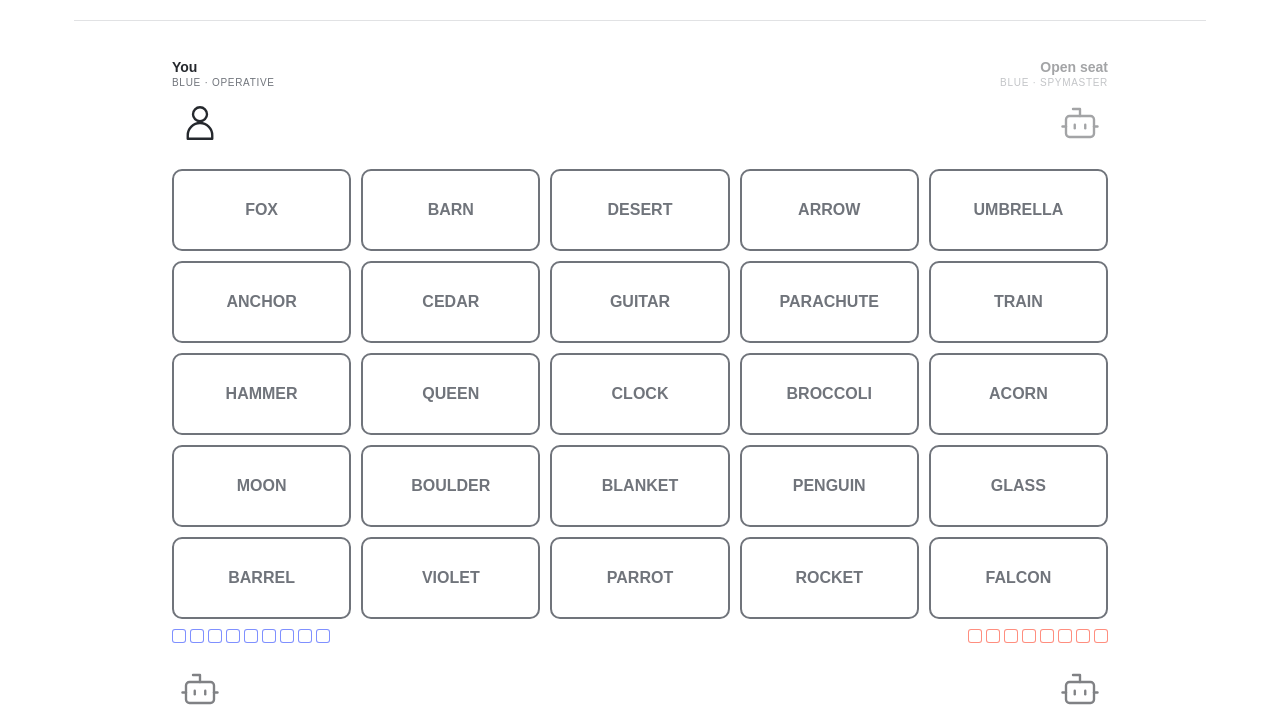
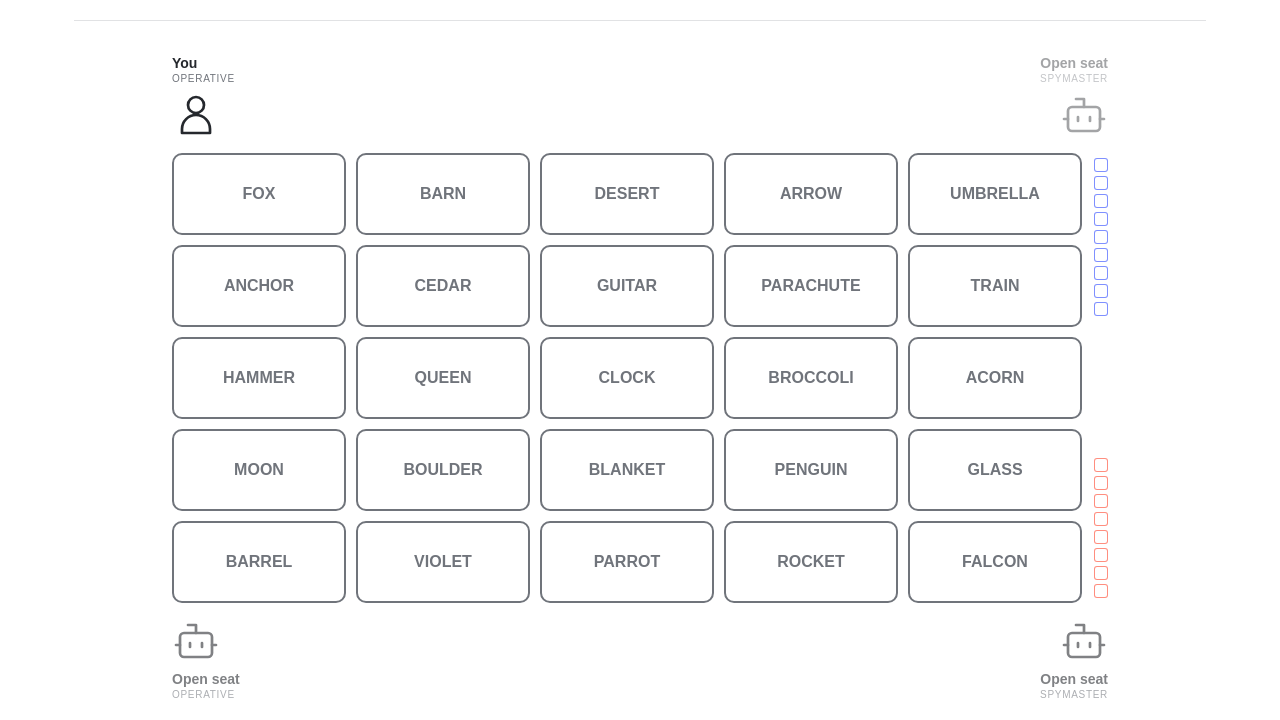
Before and after one commit to ryangrvs/grid-search, a website built with Vite: page index.html in a window 1280 px wide. Shown: the part 51-771 px from the top of the page. Built offline with nearby package versions, Linux system fonts and the light colour scheme.

Commit message:
Polish four-player board alignment

```diff
--- a/src/main.ts
+++ b/src/main.ts
@@ -64,10 +64,12 @@ class SemanticSpyApp {
                 <article class="player-slot player-left" data-seat-id="blue-top-left"></article>
                 <article class="player-slot player-right" data-seat-id="blue-top-right"></article>
               </div>
-              <div id="boardGrid" class="board-grid" aria-label="SemanticSpy word cards"></div>
-              <div class="scorebar" aria-label="Team progress">
-                <div id="blueSquares" class="score-squares score-squares-blue" aria-label="Blue team progress"></div>
-                <div id="redSquares" class="score-squares score-squares-red" aria-label="Red team progress"></div>
+              <div class="board-stage">
+                <div id="boardGrid" class="board-grid" aria-label="SemanticSpy word cards"></div>
+                <div class="scorebar" aria-label="Team progress">
+                  <div id="blueSquares" class="score-squares score-squares-blue" aria-label="Blue team progress"></div>
+                  <div id="redSquares" class="score-squares score-squares-red" aria-label="Red team progress"></div>
+                </div>
               </div>
               <div class="participants-row participants-bottom" aria-label="Red team players">
                 <article class="player-slot player-left" data-seat-id="red-bottom-left"></article>
@@ -254,7 +256,7 @@ class SemanticSpyApp {
 
     const copy = document.createElement('div'); copy.className = 'player-copy';
     const name = document.createElement('strong'); name.className = 'player-name'; name.textContent = player?.displayName ?? 'Open seat';
-    const role = document.createElement('span'); role.className = 'player-role'; role.textContent = `${seat.team} · ${seat.role}`;
+    const role = document.createElement('span'); role.className = 'player-role'; role.textContent = seat.role;
     copy.append(name, role);
     const interaction = document.createElement('div'); interaction.className = 'player-interaction';
     const avatar = document.createElement('div'); avatar.className = `avatar ${player?.controller === 'human' ? 'avatar-human' : 'avatar-agent'}`;
@@ -408,7 +410,7 @@ class SemanticSpyApp {
       card.className = `lobby-card team-${seat.team}${seat.player ? '' : ' is-open'}`;
       const icon = document.createElement('div'); icon.className = 'lobby-avatar'; icon.innerHTML = seat.player?.controller === 'human' ? userIconMarkup : botIconMarkup;
       const name = document.createElement('strong'); name.textContent = seat.player?.displayName ?? 'Open seat';
-      const role = document.createElement('span'); role.textContent = `${seat.team} · ${seat.player?.role ?? seat.role}`;
+      const role = document.createElement('span'); role.textContent = seat.player?.role ?? seat.role;
       card.append(icon, name, role);
       grid.append(card);
     }
--- a/src/style.css
+++ b/src/style.css
@@ -35,9 +35,9 @@ button:disabled { cursor: not-allowed; opacity: .48; }
 .playing-region { width: min(100%, 940px); margin: 0 auto; }
 .table-scroll { width: 100%; overflow-x: auto; overscroll-behavior-inline: contain; scrollbar-width: thin; }
 .game-table { width: 100%; min-width: 740px; padding: 0 2px; }
-.participants-row { display: grid; grid-template-columns: 1fr 1fr; gap: 48px; min-height: 96px; }
-.participants-top { align-items: end; margin-bottom: 18px; }
-.participants-bottom { align-items: start; margin-top: 18px; }
+.participants-row { display: grid; grid-template-columns: 1fr 1fr; gap: 48px; min-height: 82px; }
+.participants-top { align-items: end; margin-bottom: 14px; }
+.participants-bottom { align-items: start; margin-top: 14px; }
 .player-slot { --team-color: var(--team-blue); width: min(100%, 410px); min-width: 0; display: grid; gap: 6px; }
 .player-slot.team-red { --team-color: var(--team-red); }
 .player-right { justify-self: end; text-align: right; }
@@ -45,21 +45,22 @@ button:disabled { cursor: not-allowed; opacity: .48; }
 .player-copy { min-width: 0; display: grid; gap: 1px; }
 .player-name { min-width: 0; overflow: hidden; color: var(--ink); font-size: 14px; line-height: 1.2; text-overflow: ellipsis; white-space: nowrap; }
 .player-role { color: var(--muted); font-size: 10px; line-height: 1.2; letter-spacing: .07em; text-transform: uppercase; }
-.player-interaction { min-width: 0; height: 56px; display: flex; align-items: center; gap: 10px; }
+.player-interaction { min-width: 0; height: 48px; display: flex; align-items: center; gap: 10px; }
 .player-right .player-interaction { justify-content: flex-end; }
-.avatar { width: 56px; height: 56px; flex: 0 0 56px; display: grid; place-items: center; border: var(--stroke) solid transparent; border-radius: var(--radius); color: var(--ink); background: #fff; }
-.avatar svg { width: 42px; height: 42px; display: block; stroke-width: 1.35; }
-.player-slot.is-active .avatar { border-color: var(--team-color); color: var(--ink); background: var(--team-color); }
+.avatar { width: 48px; height: 48px; flex: 0 0 48px; display: grid; place-items: center; color: var(--ink); }
+.avatar svg { width: 48px; height: 48px; display: block; stroke-width: 1.35; }
+.player-slot.is-active .avatar { color: var(--team-color); }
 .player-slot.is-active .player-name { color: color-mix(in srgb, var(--team-color) 88%, var(--ink)); }
 .player-slot.is-active .player-role { color: var(--ink); font-weight: 700; }
 .player-slot.is-open { opacity: .42; }
 .player-slot.is-inactive-team { opacity: .58; }
 .player-slot.is-active { opacity: 1; }
 
-.player-feedback { position: relative; min-width: 0; max-width: 280px; height: 56px; flex: 1 1 280px; display: flex; align-items: center; }
+.player-feedback { position: relative; width: clamp(180px, 21vw, 210px); min-width: 0; height: 48px; flex: 0 1 clamp(180px, 21vw, 210px); display: flex; align-items: center; }
+.player-feedback.is-form { width: clamp(220px, 25vw, 250px); flex-basis: clamp(220px, 25vw, 250px); }
 .player-feedback:empty { visibility: hidden; }
-.speech-bubble { position: relative; width: 100%; height: 56px; min-width: 0; display: flex; align-items: center; justify-content: center; gap: 9px; padding: 0 12px; border: var(--stroke) solid var(--team-color); border-radius: var(--radius); color: var(--ink); background: var(--team-surface); }
-.speech-bubble::before { content: ''; position: absolute; top: 50%; width: 10px; height: 10px; background: var(--team-surface); transform: translateY(-50%) rotate(45deg); }
+.speech-bubble { --bubble-background: var(--team-color); position: relative; width: 100%; height: 48px; min-width: 0; display: flex; align-items: center; justify-content: center; gap: 8px; padding: 0 11px; border: var(--stroke) solid var(--team-color); border-radius: var(--radius); color: var(--ink); background: var(--bubble-background); }
+.speech-bubble::before { content: ''; position: absolute; top: 50%; width: 10px; height: 10px; background: var(--bubble-background); transform: translateY(-50%) rotate(45deg); }
 .clue-callout-left .speech-bubble::before { left: -6px; border-bottom: var(--stroke) solid var(--team-color); border-left: var(--stroke) solid var(--team-color); }
 .clue-callout-right .speech-bubble::before { right: -6px; border-top: var(--stroke) solid var(--team-color); border-right: var(--stroke) solid var(--team-color); }
 .clue-kicker { position: absolute; width: 1px; height: 1px; padding: 0; margin: -1px; overflow: hidden; clip: rect(0, 0, 0, 0); white-space: nowrap; border: 0; }
@@ -72,6 +73,7 @@ button:disabled { cursor: not-allowed; opacity: .48; }
 .clue-count-entry { width: 30px; }
 .clue-submit { min-height: 30px; padding: 4px 8px; border: 1px solid var(--ink); border-radius: 6px; color: #fff; background: var(--ink); font-size: 11px; }
 
+.board-stage { display: grid; grid-template-columns: minmax(0, 1fr) 14px; gap: 12px; width: 100%; }
 .board-grid { display: grid; grid-template-columns: repeat(5, minmax(0, 1fr)); gap: 10px; width: 100%; }
 .card { position: relative; min-width: 0; min-height: 82px; padding: 8px 5px; overflow: hidden; border: var(--stroke) solid var(--line); border-radius: var(--radius); color: var(--muted); background: #fff; font-size: clamp(.74rem, 1.5vw, 1rem); font-weight: 700; line-height: 1.12; overflow-wrap: anywhere; text-align: center; transition: transform .15s, border-color .15s, background .15s, color .15s; }
 .card:disabled { opacity: 1; }
@@ -91,9 +93,9 @@ button:disabled { cursor: not-allowed; opacity: .48; }
 @keyframes card-reveal { from { transform: perspective(600px) rotateY(90deg); opacity: .5; } to { transform: perspective(600px) rotateY(0); opacity: 1; } }
 @media (prefers-reduced-motion: reduce) { .card.newly-revealed { animation: none; } }
 
-.scorebar { display: grid; grid-template-columns: 1fr 1fr; gap: 48px; margin-top: 10px; }
-.score-squares { display: flex; flex-wrap: wrap; gap: 4px; }
-.score-squares-red { justify-content: flex-end; }
+.scorebar { display: flex; flex-direction: column; justify-content: space-between; padding: 5px 0; }
+.score-squares { display: flex; flex-direction: column; gap: 4px; }
+.score-squares-red { flex-direction: column-reverse; }
 .score-square { width: 14px; height: 14px; display: block; flex: 0 0 14px; border: 1.5px solid var(--team-color); border-radius: 3px; background: #fff; }
 .score-square.blue { --team-color: var(--team-blue); }
 .score-square.red { --team-color: var(--team-red); }
```
